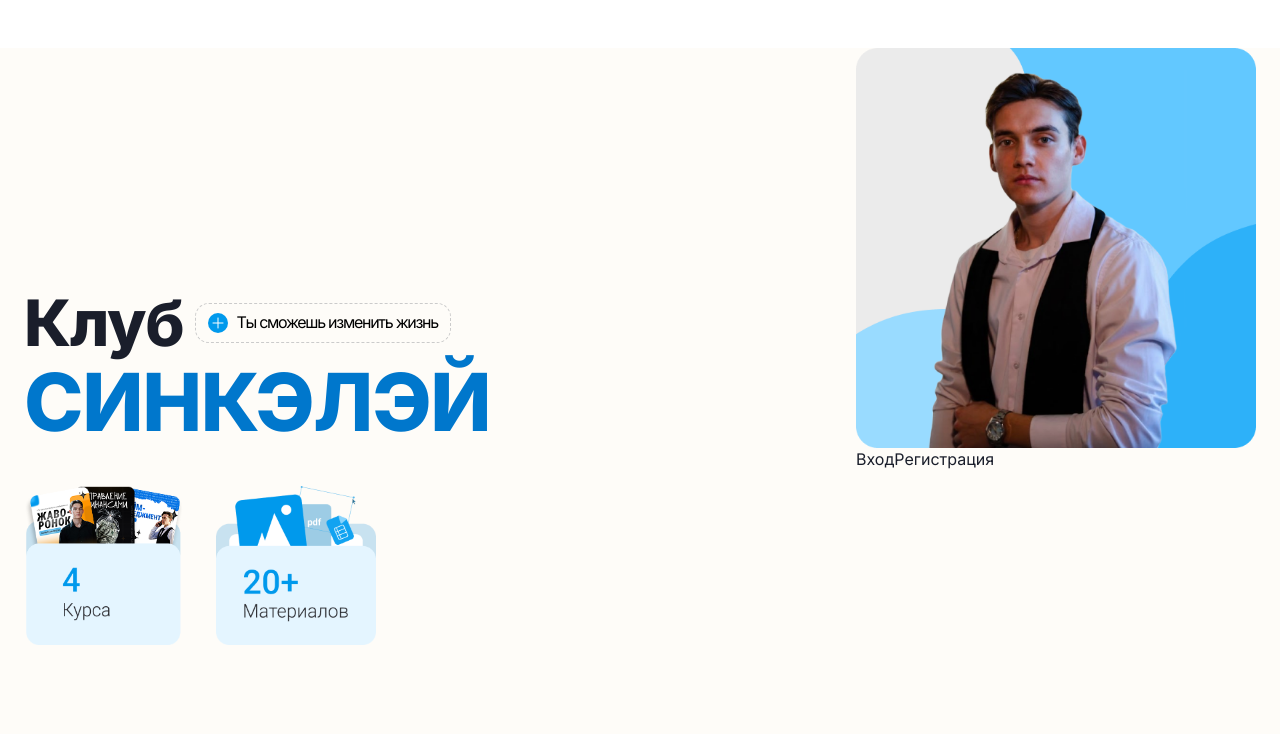
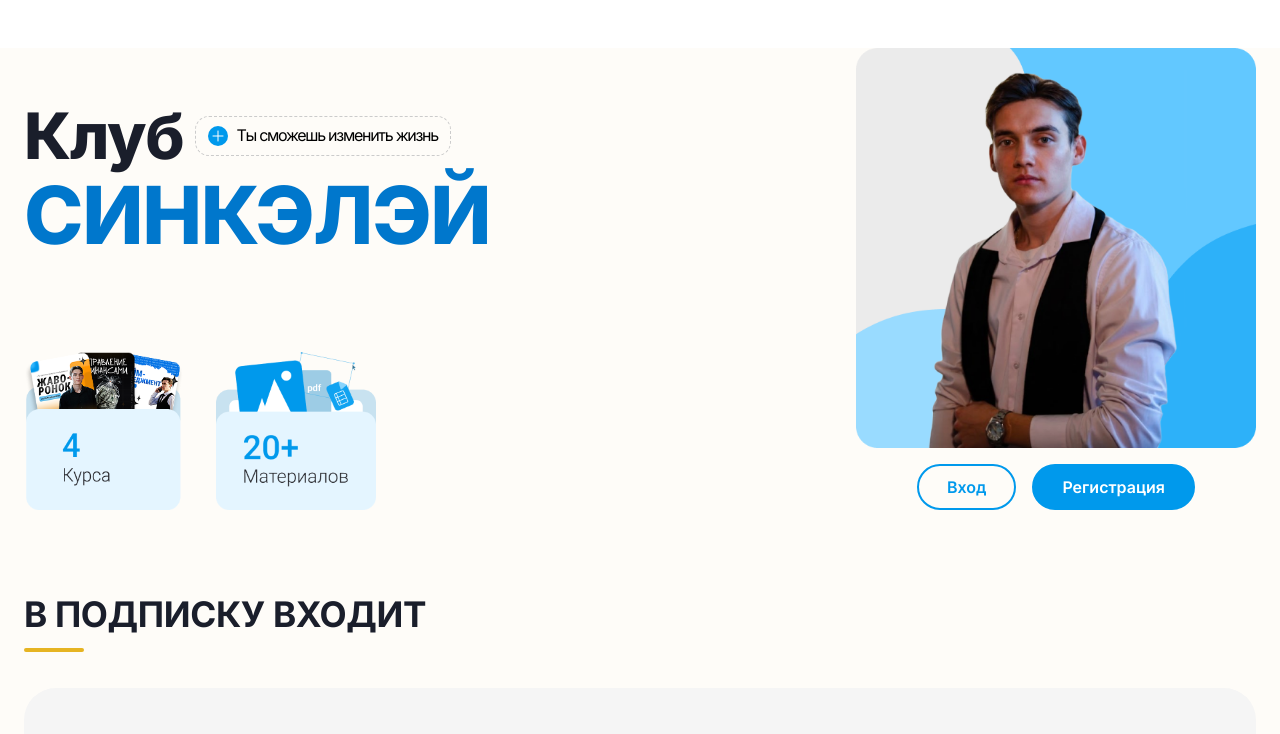
Before and after one commit to SalyC/Xingkelei, a Next.js app in the folder frontend/: page / in a window 1280 px wide. Shown: the top 734 px of the page. Built offline with nearby package versions, Linux system fonts and the light colour scheme.

Commit message:
ver 4 upd styles 2

```diff
--- a/frontend/app/page.module.css
+++ b/frontend/app/page.module.css
@@ -112,12 +112,59 @@
   max-width: 550px;
 }
 
+/* Контейнер для главного фото и кнопок */
+.heroImageContainer {
+  grid-area: image;
+  display: flex;
+  flex-direction: column;
+  align-items: center;
+  gap: 1rem;
+}
+
 .heroImage {
-  grid-area: image;
   max-width: 100%;
   height: auto;
-  align-self: stretch;
-  object-fit: contain;
+}
+
+.heroButtons {
+  display: flex;
+  gap: 1rem;
+  justify-content: center;
+}
+
+.loginButton,
+.registerButton {
+  display: inline-flex;
+  align-items: center;
+  justify-content: center;
+  padding: 10px 28px;
+  border-radius: 40px;
+  font-weight: 600;
+  font-size: 1rem;
+  text-decoration: none;
+  transition: all 0.2s;
+}
+
+.loginButton {
+  background: transparent;
+  border: 2px solid #0099EC;
+  color: #0099EC;
+}
+
+.loginButton:hover {
+  background: #0099EC;
+  color: white;
+}
+
+.registerButton {
+  background: #0099EC;
+  border: 2px solid #0099EC;
+  color: white;
+}
+
+.registerButton:hover {
+  background: #0077cc;
+  border-color: #0077cc;
 }
 
 /* Статистика */
@@ -231,7 +278,6 @@
   font-weight: 500;
   font-size: 0.9rem;
   color: #e0e0e0;
-  backdrop-filter: blur(2px);
 }
 
 .formatBadgeBlack {
@@ -241,10 +287,10 @@
   font-weight: 500;
   font-size: 0.9rem;
   color: #e0e0e0;
-  backdrop-filter: blur(2px);
 }
 
-.formatBadgeBlue i, .formatBadgeBlack i {
+.formatBadgeBlue i,
+.formatBadgeBlack i {
   margin-right: 8px;
   color: #E6B422;
 }
```
